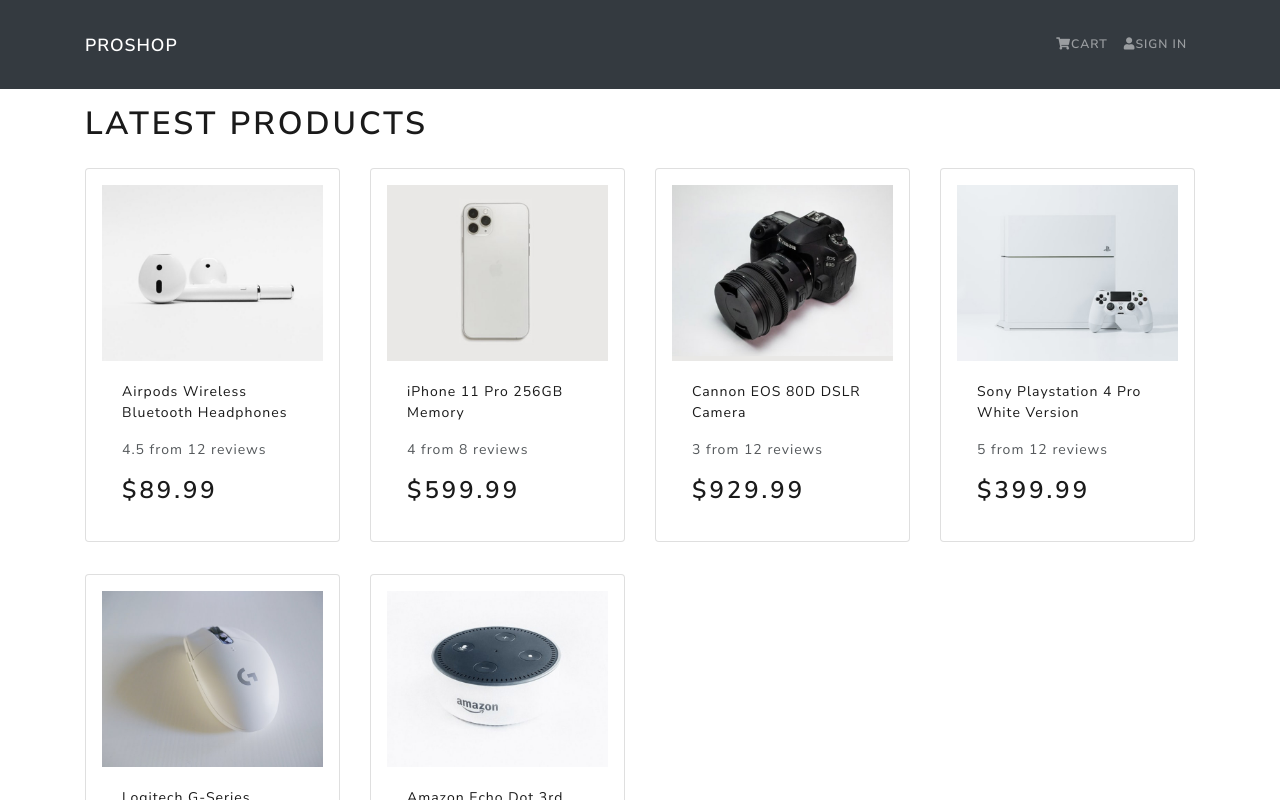
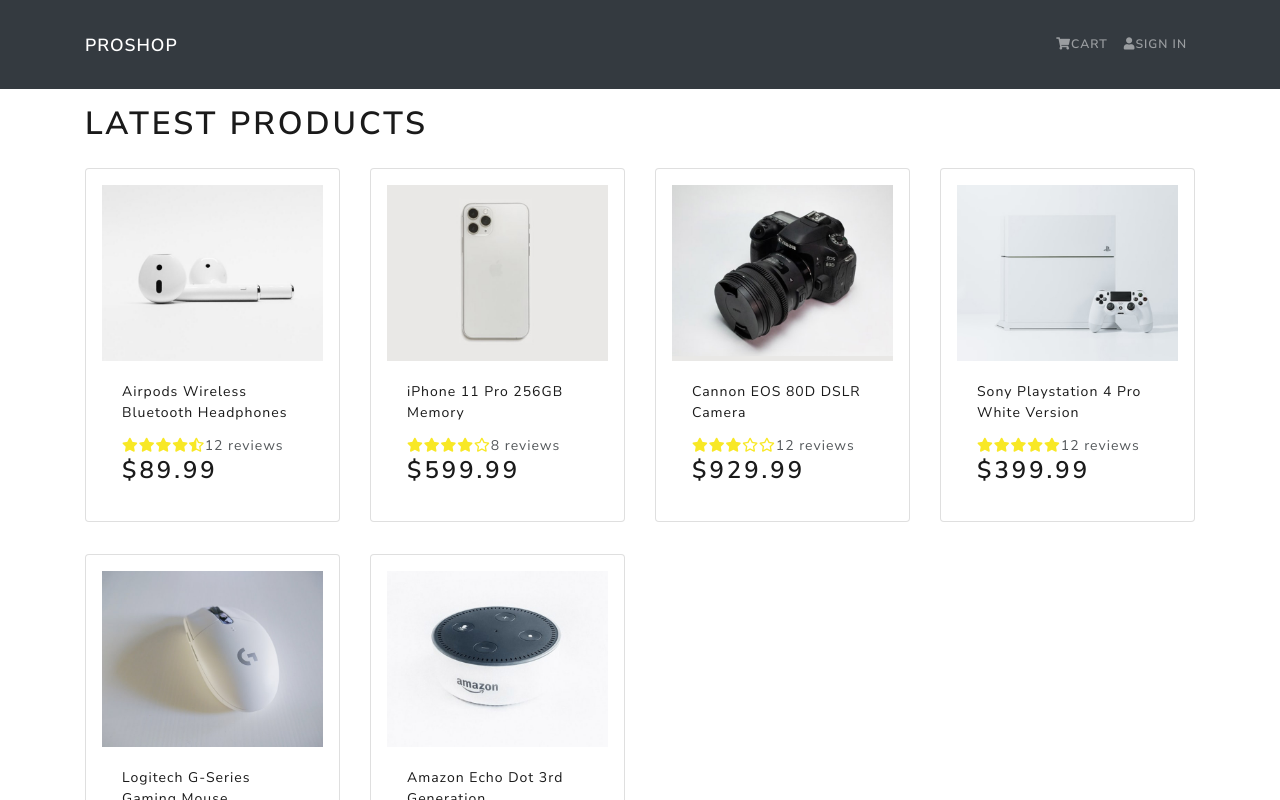
Before and after one commit to MelanieJindali/ProShop, a React (Create React App) app in the folder frontend/: page / in a window 1280 px wide. Shown: the top 800 px of the page. Built offline with nearby package versions, Linux system fonts and the light colour scheme.

Commit message:
Import Rating component

```diff
--- a/frontend/src/components/Product.js
+++ b/frontend/src/components/Product.js
@@ -1,5 +1,6 @@
 import React from 'react'
 import { Card } from 'react-bootstrap'
+import Rating from '../components/Rating'
 
 const Product = ({ product }) => {
 	return (
@@ -16,9 +17,10 @@
 				</a>
 
 				<Card.Text as='div'>
-					<div className='my-3'>
-						{product.rating} from {product.numReviews} reviews
-					</div>
+					<Rating
+						value={product.rating}
+						text={`${product.numReviews} reviews`}
+					/>
 				</Card.Text>
 
 				<Card.Text as='h3'>${product.price}</Card.Text>
```
